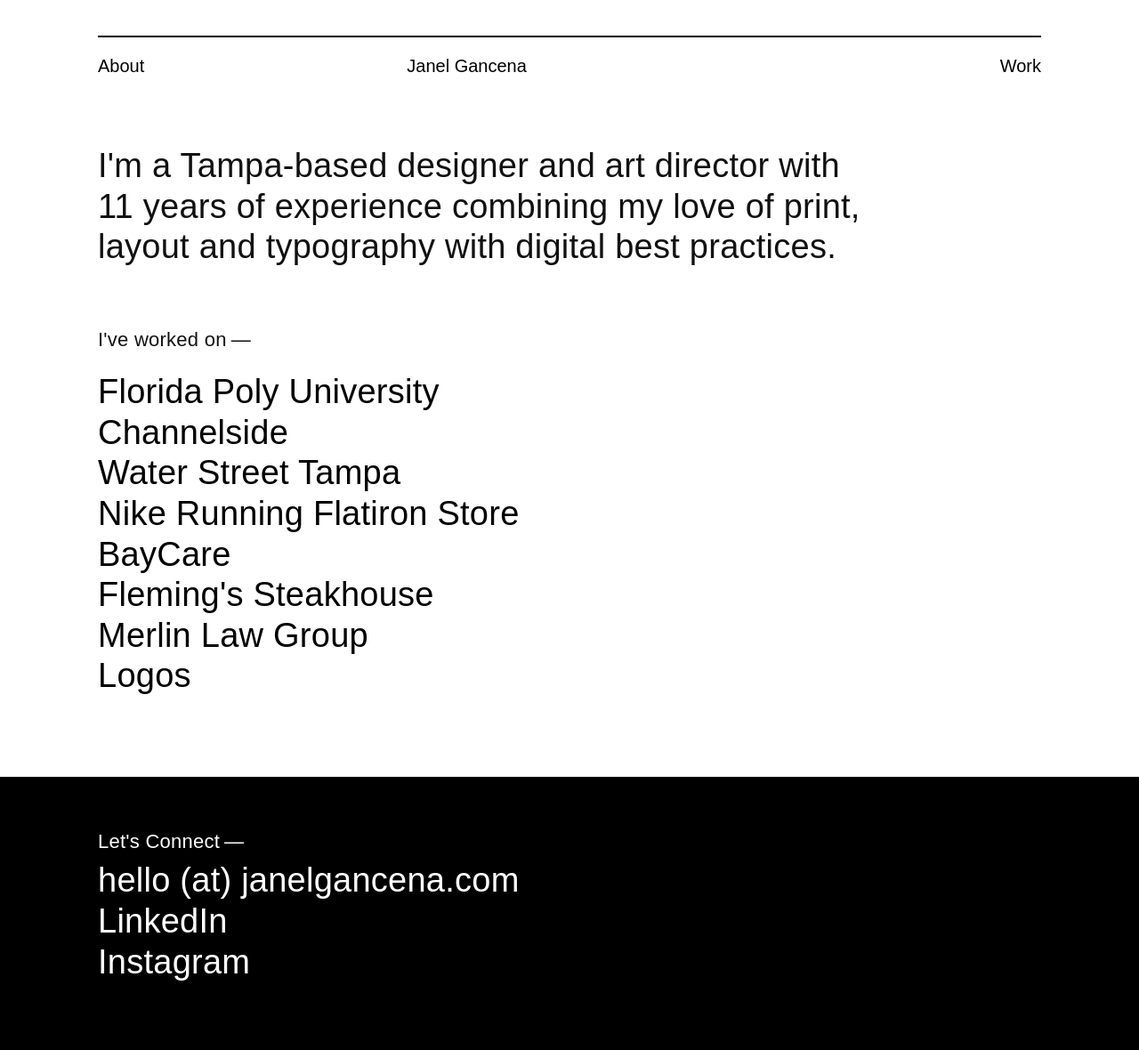
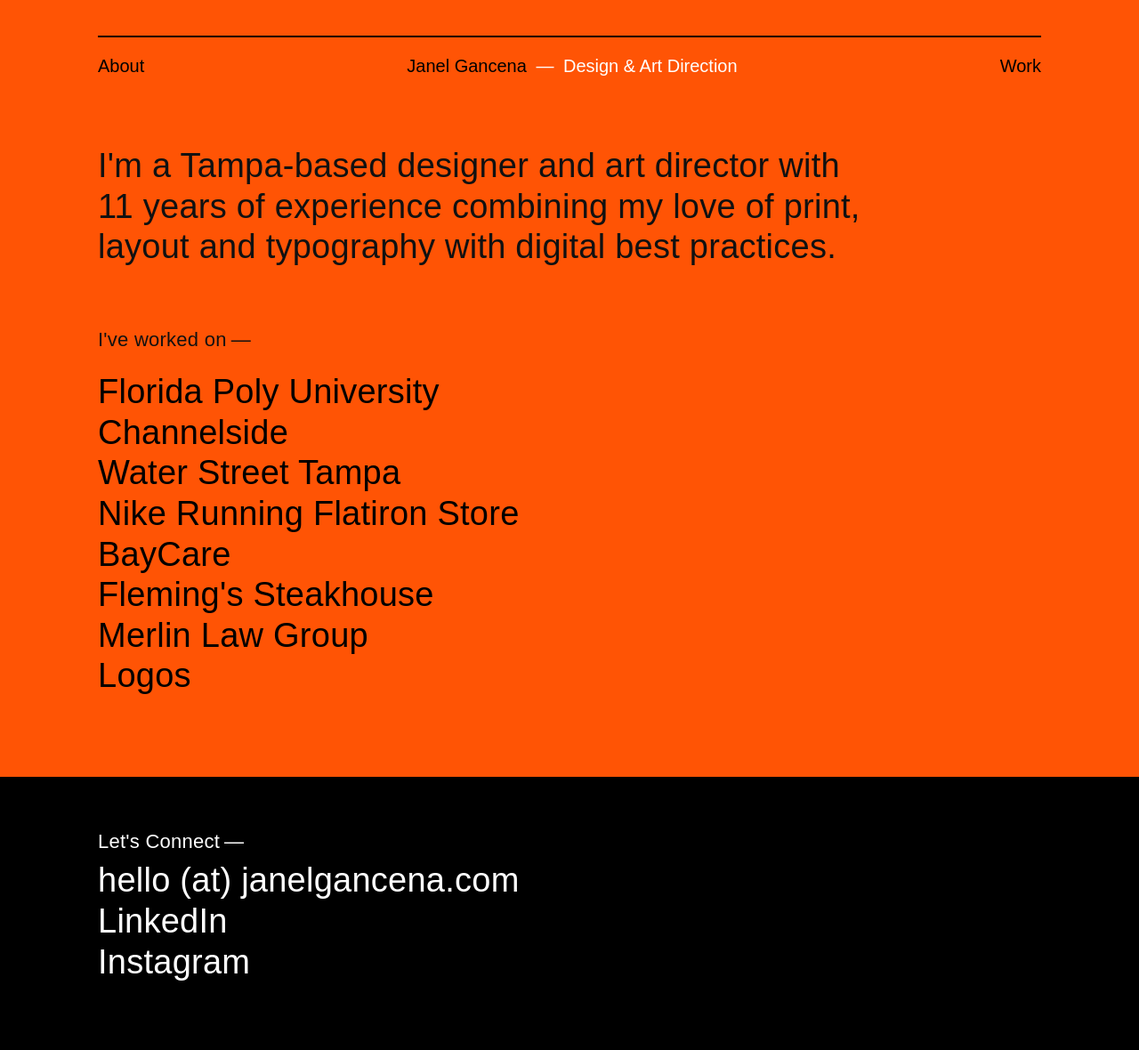
Before and after one commit to jgancena/portfolio, a Jekyll site: the page built from index.html, in a window 1280 px wide. Shown: the whole page at 89% size. Built offline with Jekyll 4.4.1, drawn with Linux system fonts in a browser that asks for light colours; nearby versions of some CDN libraries.

Commit message:
Update app.css

```diff
--- a/assets/css/app.css
+++ b/assets/css/app.css
@@ -25,7 +25,7 @@
   line-height: 1.15;
   color: #111;
   text-align: left;
-  background-url: http://api.thumbr.it/whitenoise-361x370.png?background=ff5405ff&noise=000000&density=100&opacity=2 }
+  background-color: #ff5405; }
 
 [tabindex="-1"]:focus {
   outline: 0 !important; }
```
